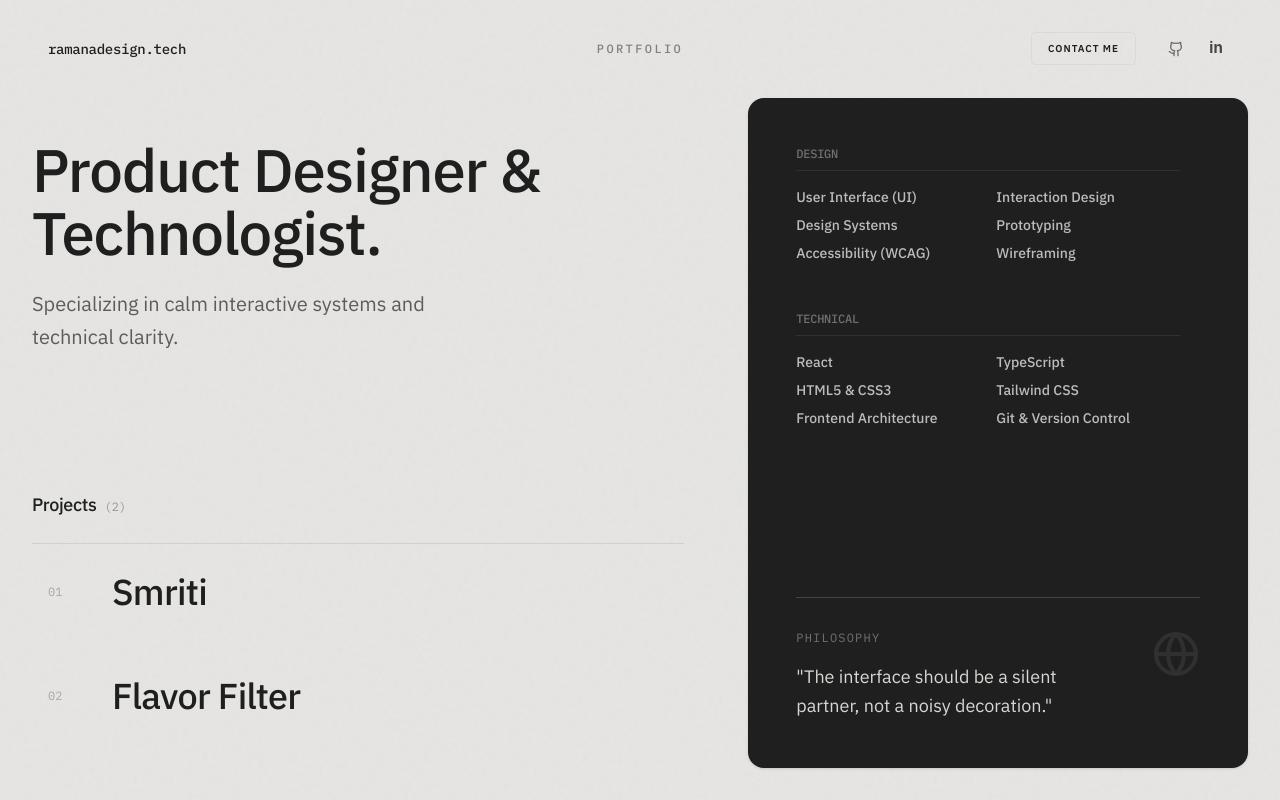
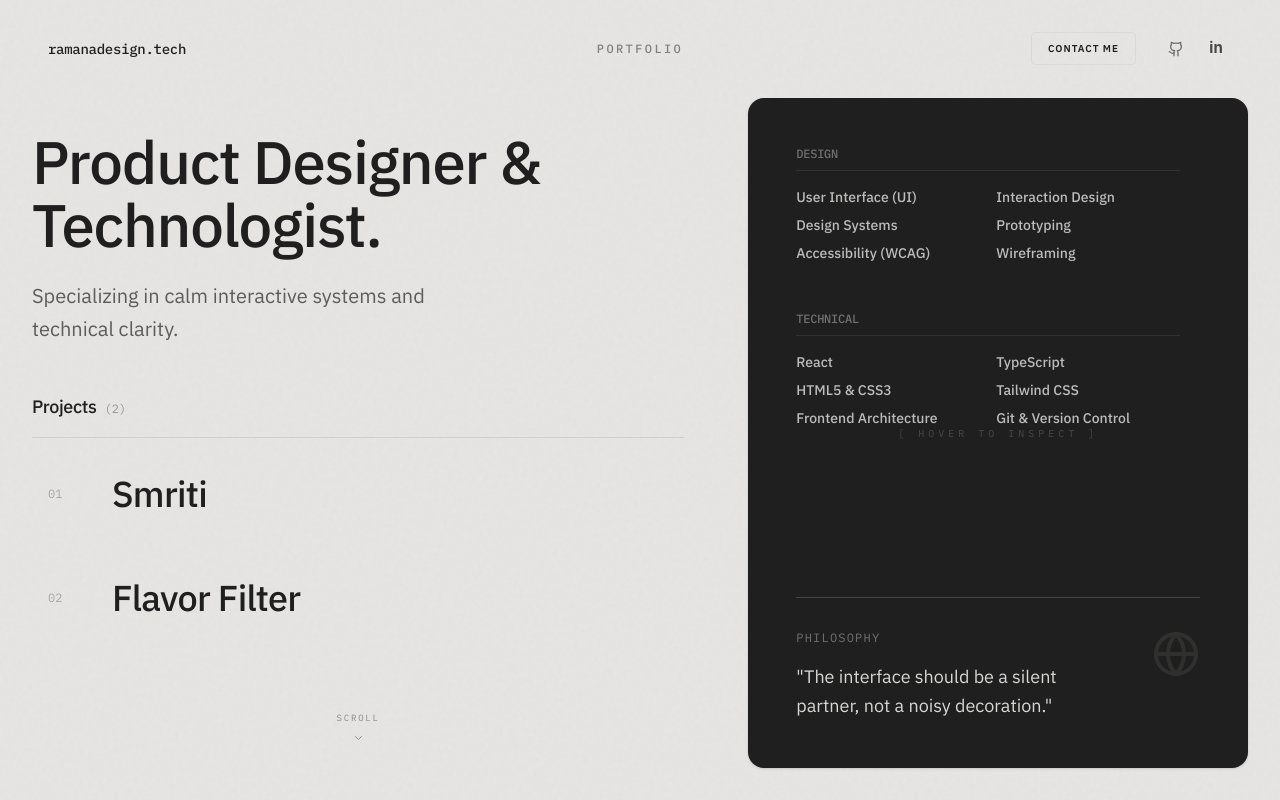
Before and after one commit to hereisramana/experiment, a React (Vite) app: page / in a window 1280 px wide. Built offline with nearby package versions, Linux system fonts and the light colour scheme.

Commit message:
Update App.tsx

```diff
--- a/App.tsx
+++ b/App.tsx
@@ -1,10 +1,10 @@
-import React, { useState, useEffect } from 'react';
+import React, { useState, useEffect, useRef } from 'react';
 import { PROJECTS, SKILLS } from './constants';
 import { ViewState } from './types';
 import { ProjectCard } from './components/ProjectCard';
 import { ProjectDetail } from './components/ProjectDetail';
 import { MobileHome } from './components/MobileHome';
-import { X, Globe, Github } from 'lucide-react';
+import { X, Globe, Github, ChevronDown } from 'lucide-react';
 
 export const App: React.FC = () => {
   const [view, setView] = useState<ViewState>('HOME');
@@ -12,34 +12,20 @@ export const App: React.FC = () => {
   const [hoveredProjectId, setHoveredProjectId] = useState<string | null>(null);
   const [isContactOpen, setIsContactOpen] = useState(false);
   const [isMobile, setIsMobile] = useState(false);
+  const [hasScrolledList, setHasScrolledList] = useState(false);
+  const scrollContainerRef = useRef<HTMLDivElement>(null);
 
-  // Handle Browser History Navigation
-  useEffect(() => {
-    const handlePopState = () => {
-      const params = new URLSearchParams(window.location.search);
-      const projectId = params.get('project');
-
-      if (projectId) {
-        setSelectedProjectId(projectId);
-        setView('PROJECT_DETAIL');
+  // Handle Scroll Affordance
+  const handleListScroll = () => {
+    if (scrollContainerRef.current && scrollContainerRef.current.scrollTop > 20) {
+      setHasScrolledList(true);
     } else {
-        setSelectedProjectId(null);
-        setView('HOME');
+      setHasScrolledList(false);
     }
   };
 
-    // Initial check on load
-    handlePopState();
-
-    window.addEventListener('popstate', handlePopState);
-    return () => window.removeEventListener('popstate', handlePopState);
-  }, []);
-
-  // Simple Mobile Detection Hook logic
   useEffect(() => {
-    const checkMobile = () => {
-      setIsMobile(window.innerWidth < 1024); // Matching lg breakpoint
-    };
+    const checkMobile = () => setIsMobile(window.innerWidth < 1024);
     checkMobile();
     window.addEventListener('resize', checkMobile);
     return () => window.removeEventListener('resize', checkMobile);
@@ -53,164 +39,91 @@ export const App: React.FC = () => {
   };
 
   const handleBack = () => {
-    // If there is history, go back (native browser behavior)
-    if (window.history.length > 1) {
-      window.history.back();
-    } else {
-      // Fallback if opened directly
     window.history.replaceState(null, '', '/');
     setSelectedProjectId(null);
     setView('HOME');
-    }
   };
 
   const currentProject = PROJECTS.find(p => p.id === selectedProjectId);
   const hoveredProject = PROJECTS.find(p => p.id === hoveredProjectId);
 
-  // Render Detailed View
   if (view === 'PROJECT_DETAIL' && currentProject) {
-    return (
-      <ProjectDetail
-        project={currentProject}
-        onBack={handleBack}
-      />
-    );
+    return <ProjectDetail project={currentProject} onBack={handleBack} />;
   }
 
-  // Mobile Layout
   if (isMobile) {
-    return (
-      <MobileHome
-        onNavigate={handleProjectClick}
-      />
-    );
+    return <MobileHome onNavigate={handleProjectClick} />;
   }
 
-  // Render Index/Home View (Desktop)
   return (
-    <div className="min-h-screen bg-[var(--color-paper)] text-[var(--color-ink)] selection:bg-[var(--color-accent-light)] flex flex-col relative overflow-x-hidden">
-
-      {/* Skip Navigation Link for Accessibility */}
-      <a
-        href="#main-content"
-        className="sr-only focus:not-sr-only focus:absolute focus:top-4 focus:left-4 z-[100] px-4 py-2 bg-[var(--color-ink)] text-[var(--color-paper)] font-mono text-xs rounded-[var(--radius-sm)]"
-      >
-        Skip to main content
-      </a>
-
-      {/* Global Analog Noise Overlay */}
+    <div className="h-screen bg-[var(--color-paper)] text-[var(--color-ink)] selection:bg-[var(--color-accent-light)] flex flex-col relative overflow-hidden">
+      <a href="#main-content" className="sr-only focus:not-sr-only focus:absolute focus:top-4 focus:left-4 z-[100] px-4 py-2 bg-[var(--color-ink)] text-[var(--color-paper)] font-mono text-xs rounded-[var(--radius-sm)]">Skip to main content</a>
       <div className="bg-noise"></div>
 
-      {/* HEADER: Action Bar */}
       <header className="px-4 md:px-12 py-6 md:py-8 flex items-center justify-between border-b border-transparent relative z-20 shrink-0">
         <div className="flex-1">
-          <h1 className="font-mono text-sm font-bold text-[var(--color-ink)] lowercase tracking-tight">
-            ramanadesign.tech
-          </h1>
+          <h1 className="font-mono text-sm font-bold text-[var(--color-ink)] lowercase tracking-tight">ramanadesign.tech</h1>
         </div>
-
-        <div className="flex-1 flex justify-center hidden md:flex">
-           <span className="font-mono text-xs uppercase tracking-[0.2em] font-medium opacity-50">
-             Portfolio
-           </span>
+        <div className="flex-1 justify-center hidden md:flex">
+           <span className="font-mono text-xs uppercase tracking-[0.2em] font-medium opacity-50">Portfolio</span>
         </div>
-
         <div className="flex-1 flex justify-end items-center gap-4 md:gap-6">
-            <button
-              onClick={() => setIsContactOpen(true)}
-              className="group text-[10px] uppercase font-semibold tracking-widest text-[var(--color-ink)] hover:text-white transition-colors border border-[var(--color-paper-dark)]/30 px-4 py-2 rounded-[var(--radius-sm)] flex items-center gap-2 hover:bg-[#2B6B7C] hover:border-[#2B6B7C]"
-            >
-              Contact Me
-            </button>
+            <button onClick={() => setIsContactOpen(true)} className="group text-[10px] uppercase font-semibold tracking-widest text-[var(--color-ink)] hover:text-white transition-colors border border-[var(--color-paper-dark)]/30 px-4 py-2 rounded-[var(--radius-sm)] flex items-center gap-2 hover:bg-[#2B6B7C] hover:border-[#2B6B7C]">Contact Me</button>
             <div className="flex gap-2 text-[var(--color-ink)]">
-              <a href="#" className="p-2 hover:bg-[#333333] hover:text-white rounded-[var(--radius-sm)] transition-all group" aria-label="Github">
-                <Github className="w-4 h-4 opacity-60 group-hover:opacity-100" />
-              </a>
-              <a
-                href="#"
-                className="p-2 hover:bg-[#0077b5] hover:text-white rounded-[var(--radius-sm)] transition-all group flex items-center justify-center w-8 h-8"
-                aria-label="LinkedIn"
-              >
-                <span
-                  className="text-[15px] font-bold leading-none opacity-80 group-hover:opacity-100 pb-0.5"
-                  style={{ fontFamily: '-apple-system, BlinkMacSystemFont, "Segoe UI", Roboto, Helvetica, Arial, sans-serif' }}
-                >
-                  in
-                </span>
+              <a href="#" className="p-2 hover:bg-[#333333] hover:text-white rounded-[var(--radius-sm)] transition-all group" aria-label="Github"><Github className="w-4 h-4 opacity-60 group-hover:opacity-100" /></a>
+              <a href="#" className="p-2 hover:bg-[#0077b5] hover:text-white rounded-[var(--radius-sm)] transition-all group flex items-center justify-center w-8 h-8" aria-label="LinkedIn">
+                <span className="text-[15px] font-bold leading-none opacity-80 group-hover:opacity-100 pb-0.5" style={{ fontFamily: '-apple-system, BlinkMacSystemFont, "Segoe UI", Roboto, Helvetica, Arial, sans-serif' }}>in</span>
               </a>
             </div>
         </div>
       </header>
 
-      <main id="main-content" className="flex-1 flex flex-col lg:flex-row gap-4 px-4 md:px-8 pb-4 md:pb-8 relative z-10">
-
-        {/* LEFT: Content */}
-        <div className="w-full lg:w-7/12 py-4 lg:py-8 lg:pr-12 flex flex-col justify-center">
-
-          {/* HERO SECTION - Tighter margins for 16:10 screens */}
-          <div className="mb-12 lg:mb-20 mt-2 relative">
-            <h2 className="text-4xl md:text-5xl lg:text-6xl font-medium tracking-tight leading-[1.05] mb-4 md:mb-6 text-[var(--color-ink)]">
-              Product Designer & Technologist.
-            </h2>
+      <main id="main-content" className="flex-1 flex flex-col lg:flex-row gap-4 px-4 md:px-8 pb-4 md:pb-8 relative z-10 overflow-hidden">
+        <div className="w-full lg:w-7/12 flex flex-col lg:pr-12 h-full">
+          <div className="pt-4 lg:pt-8 mb-8 lg:mb-12 shrink-0">
+            <h2 className="text-4xl md:text-5xl lg:text-6xl font-medium tracking-tight leading-[1.05] mb-4 md:mb-6 text-[var(--color-ink)]">Product Designer & Technologist.</h2>
             <div className="space-y-6">
-              <p className="text-lg md:text-xl text-[var(--color-ink-subtle)] max-w-md leading-relaxed">
-                Specializing in calm interactive systems and technical clarity.
-              </p>
+              <p className="text-lg md:text-xl text-[var(--color-ink-subtle)] max-w-md leading-relaxed">Specializing in calm interactive systems and technical clarity.</p>
             </div>
           </div>
 
-          {/* PROJECT LIST */}
-          <div className="mt-auto">
-             <div className="flex items-baseline gap-2 pb-4 md:pb-6 mb-2 border-b border-[var(--color-ink)]/10">
+          <div className="flex-1 min-h-0 flex flex-col relative">
+             <div className="flex items-baseline gap-2 pb-4 mb-2 border-b border-[var(--color-ink)]/10 shrink-0">
                 <h3 className="text-lg font-medium tracking-tight">Projects</h3>
                 <span className="font-mono text-xs opacity-40 align-super">({PROJECTS.length})</span>
              </div>
 
-             <div className="flex flex-col gap-4 md:gap-6">
+             <div className="flex-1 overflow-y-auto no-scrollbar py-2 relative" ref={scrollContainerRef} onScroll={handleListScroll}>
+                <div className="flex flex-col gap-4 md:gap-6 pb-24">
                    {PROJECTS.map((project, idx) => (
-                  <ProjectCard
-                    key={project.id}
-                    project={project}
-                    index={idx}
-                    onClick={handleProjectClick}
-                    onHover={setHoveredProjectId}
-                  />
+                     <ProjectCard key={project.id} project={project} index={idx} onClick={handleProjectClick} onHover={setHoveredProjectId} />
                    ))}
+                </div>
+
+                {/* Visual Scroll Hint */}
+                <div className={`absolute bottom-6 left-1/2 -translate-x-1/2 flex flex-col items-center gap-2 transition-opacity duration-500 pointer-events-none z-20 ${hasScrolledList ? 'opacity-0' : 'opacity-40 animate-pulse'}`}>
+                    <span className="font-mono text-[9px] uppercase tracking-[0.2em]">Scroll</span>
+                    <ChevronDown className="w-3 h-3" />
+                </div>
+
+                <div className="absolute bottom-0 left-0 w-full h-24 bg-gradient-to-t from-[var(--color-paper)] to-transparent pointer-events-none z-10" />
              </div>
           </div>
         </div>
 
-        {/* RIGHT: Preview / Info Panel (Floating Sheet) - DARK MASS */}
-        <div className="hidden lg:flex lg:w-5/12 bg-[var(--color-ink)] text-[var(--color-paper)] rounded-[var(--radius-lg)] relative overflow-hidden flex-col justify-between shadow-sm group min-h-[500px]">
-
-           {/* Contextual Preview */}
+        <div className="hidden lg:flex lg:w-5/12 bg-[var(--color-ink)] text-[var(--color-paper)] rounded-[var(--radius-lg)] relative overflow-hidden flex-col justify-between shadow-sm group h-full">
            {hoveredProject ? (
               <div className="absolute inset-0 z-10 p-12 flex flex-col justify-end animate-in fade-in duration-500 ease-soft overflow-hidden">
-
-                  {/* OPTION 2 Implementation: The "Hero Component" Macro Shot */}
                   <div className="absolute inset-0 bg-[var(--color-ink)] overflow-hidden">
-                      {/* Ambient light for depth */}
                       <div className="absolute top-0 right-0 w-full h-full bg-gradient-to-bl from-[var(--color-accent)]/10 to-transparent opacity-50" />
-
-                      {/* The Floating Component Container */}
                       <div className="absolute inset-0 flex items-center justify-center perspective-[2000px]">
                           <div className="relative w-[120%] h-[120%] transform rotate-[-12deg] translate-x-8 translate-y-12 scale-110 shadow-2xl transition-transform duration-1000 ease-out group-hover:rotate-[-10deg] group-hover:scale-[1.15] group-hover:translate-y-8">
-                              {/* The Image - Full Color, No Filters */}
-                              <img
-                                src={hoveredProject.heroUrl}
-                                className="w-full h-full object-cover rounded-xl shadow-[0_0_40px_rgba(0,0,0,0.5)] border border-[var(--color-paper)]/10"
-                                alt="Interface Detail"
-                              />
-
-                              {/* Specular Highlight/Gloss */}
+                              <img src={hoveredProject.heroUrl} className="w-full h-full object-cover rounded-xl shadow-[0_0_40px_rgba(0,0,0,0.5)] border border-[var(--color-paper)]/10" alt="Interface Detail" />
                               <div className="absolute inset-0 bg-gradient-to-br from-white/10 via-transparent to-black/20 pointer-events-none rounded-xl" />
                           </div>
                       </div>
                   </div>
-
-                  {/* Text Scrim - Gradient to ensure text pop */}
                   <div className="absolute inset-0 bg-gradient-to-t from-[var(--color-ink)] via-[var(--color-ink)]/60 to-transparent z-10" />
-
                   <div className="relative z-20 pointer-events-none">
                      <div className="flex justify-between items-baseline mb-2">
                        <h2 className="text-5xl font-medium tracking-tight text-[var(--color-paper)]">{hoveredProject.title}</h2>
@@ -218,17 +131,19 @@ export const App: React.FC = () => {
                      <p className="text-xl font-light opacity-80 text-balance text-[var(--color-paper-dim)]">{hoveredProject.tagline}</p>
                      <div className="mt-8 flex gap-2">
                         {hoveredProject.tags.map(tag => (
-                          <span key={tag} className="px-3 py-1 bg-[var(--color-paper)] text-[var(--color-ink)] rounded-[var(--radius-sm)] font-mono text-[10px] uppercase">
-                            {tag}
-                          </span>
+                          <span key={tag} className="px-3 py-1 bg-[var(--color-paper)] text-[var(--color-ink)] rounded-[var(--radius-sm)] font-mono text-[10px] uppercase">{tag}</span>
                         ))}
                      </div>
                   </div>
               </div>
            ) : (
               <div className="absolute inset-0 p-12 flex flex-col justify-between">
-                 {/* Default State: About/Skills */}
-                 <div className="space-y-12 max-w-sm">
+                 {/* IDLE HINT */}
+                 <div className="absolute inset-0 flex items-center justify-center pointer-events-none opacity-20">
+                    <span className="font-mono text-[10px] uppercase tracking-[0.4em]">[ Hover to inspect ]</span>
+                 </div>
+
+                 <div className="space-y-12 max-w-sm relative z-10">
                     {SKILLS.slice(0, 2).map((group) => (
                        <div key={group.category}>
                           <h3 className="font-mono text-xs uppercase tracking-widest mb-4 opacity-50 border-b border-[var(--color-paper-dim)]/20 pb-2 text-[var(--color-paper-dark)]">{group.category}</h3>
@@ -241,27 +156,20 @@ export const App: React.FC = () => {
                     ))}
                  </div>
 
-                 <div className="border-t border-[var(--color-paper-dim)]/20 pt-8 relative">
+                 <div className="border-t border-[var(--color-paper-dim)]/20 pt-8 relative z-10">
                     <Globe className="absolute top-8 right-0 w-12 h-12 text-[var(--color-paper-dark)] opacity-10" />
                     <p className="font-mono text-xs uppercase tracking-widest opacity-50 mb-4 text-[var(--color-paper-dark)]">Philosophy</p>
-                    <p className="text-lg leading-relaxed font-light text-balance text-[var(--color-paper-dim)]">
-                      "The interface should be a silent partner, not a noisy decoration."
-                    </p>
+                    <p className="text-lg leading-relaxed font-light text-balance text-[var(--color-paper-dim)]">"The interface should be a silent partner, not a noisy decoration."</p>
                  </div>
               </div>
            )}
         </div>
       </main>
 
-      {/* CONTACT MODAL (Desktop Only) */}
       {isContactOpen && !isMobile && (
          <div className="fixed inset-0 z-[100] flex items-center justify-center p-4 bg-[var(--color-ink)]/10 backdrop-blur-md" onClick={() => setIsContactOpen(false)}>
             <div className="bg-[var(--color-paper)] p-8 md:p-12 w-full max-w-md rounded-[var(--radius-lg)] shadow-2xl relative border border-[var(--color-paper-dark)]" onClick={e => e.stopPropagation()}>
-               {/* Decorative line removed */}
-               <button onClick={() => setIsContactOpen(false)} className="absolute top-6 right-6 p-2 hover:bg-[var(--color-paper-dim)] rounded-full transition-colors opacity-50 hover:opacity-100">
-                    <X className="w-5 h-5" />
-               </button>
-               {/* Clean, no "Transmission" label */}
+               <button onClick={() => setIsContactOpen(false)} className="absolute top-6 right-6 p-2 hover:bg-[var(--color-paper-dim)] rounded-full transition-colors opacity-50 hover:opacity-100"><X className="w-5 h-5" /></button>
                <div className="space-y-6 mt-4">
                   <div>
                      <p className="text-sm opacity-50 mb-1 font-mono uppercase text-[10px]">Email</p>
```
Lines whose indentation alone changed are shown as unchanged.
